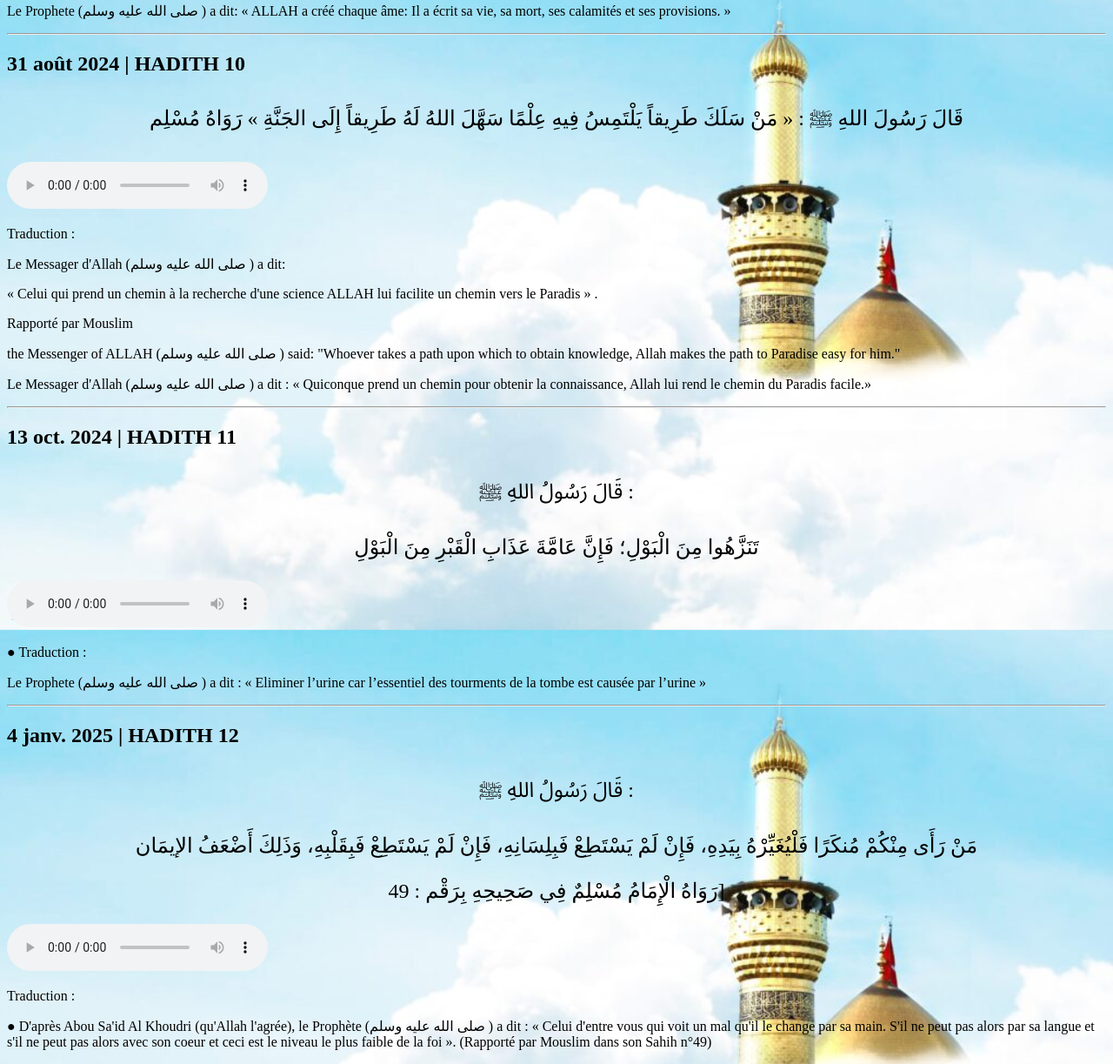
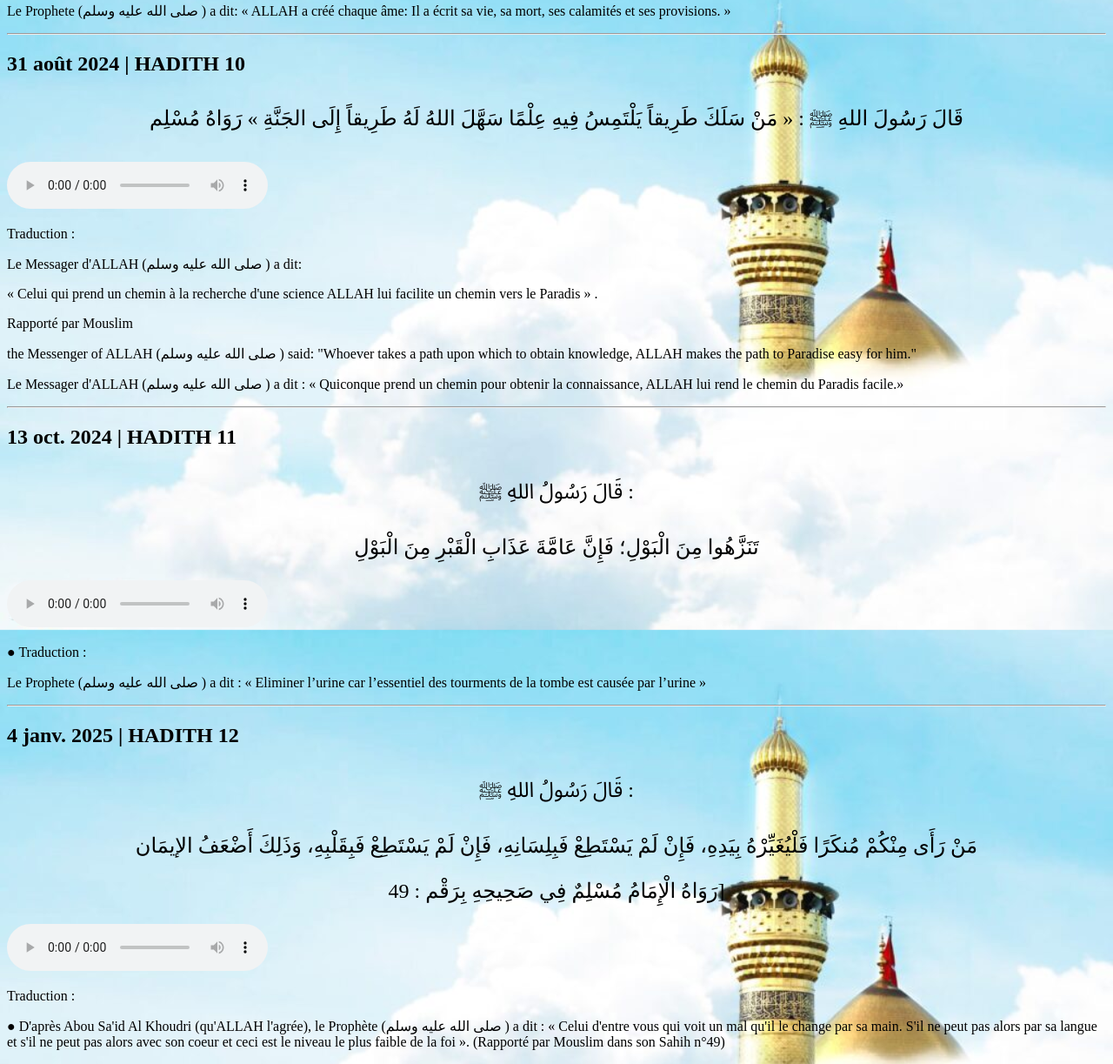
Before and after one commit to Mahmoudlib/hadith_houfaaz, a plain HTML site: page index.html in a window 1280 px wide. Shown: the part 4076-5299 px from the top of the page at 87% size. Drawn offline with Linux system fonts and the light colour scheme.

Commit message:
Update index.html

```diff
--- a/index.html
+++ b/index.html
@@ -157,12 +157,12 @@
         Your browser does not support the audio element.
     </audio>
 <p>Traduction :</p>
-<p>Le Messager d'Allah (صلى الله عليه وسلم ) a dit:</p>
+<p>Le Messager d'ALLAH (صلى الله عليه وسلم ) a dit:</p>
     <p> « Celui qui prend un chemin à la recherche d'une science ALLAH lui facilite un chemin vers le Paradis » .</p>
     <p>Rapporté par Mouslim</p>
 
-    <p>the Messenger of ALLAH (صلى الله عليه وسلم ) said: "Whoever takes a path upon which to obtain knowledge, Allah makes the path to Paradise easy for him."</p>
-    <p>Le Messager d'Allah (صلى الله عليه وسلم ) a dit : « Quiconque prend un chemin pour obtenir la connaissance, Allah lui rend le chemin du Paradis facile.»</p>
+    <p>the Messenger of ALLAH (صلى الله عليه وسلم ) said: "Whoever takes a path upon which to obtain knowledge, ALLAH makes the path to Paradise easy for him."</p>
+    <p>Le Messager d'ALLAH (صلى الله عليه وسلم ) a dit : « Quiconque prend un chemin pour obtenir la connaissance, ALLAH lui rend le chemin du Paradis facile.»</p>
 
     <hr>
 
@@ -186,7 +186,7 @@
         Your browser does not support the audio element.
     </audio>
     <p>Traduction :</p>
-    <p>● D'après Abou Sa'id Al Khoudri (qu'Allah l'agrée), le Prophète (صلى الله عليه وسلم ) a dit : « Celui d'entre vous qui voit un mal qu'il le change par sa main. S'il ne peut pas alors par sa langue et s'il ne peut pas alors avec son coeur et ceci est le niveau le plus faible de la foi ». (Rapporté par Mouslim dans son Sahih n°49)</p>
+    <p>● D'après Abou Sa'id Al Khoudri (qu'ALLAH l'agrée), le Prophète (صلى الله عليه وسلم ) a dit : « Celui d'entre vous qui voit un mal qu'il le change par sa main. S'il ne peut pas alors par sa langue et s'il ne peut pas alors avec son coeur et ceci est le niveau le plus faible de la foi ». (Rapporté par Mouslim dans son Sahih n°49)</p>
 
 </body>
 </html>
```
